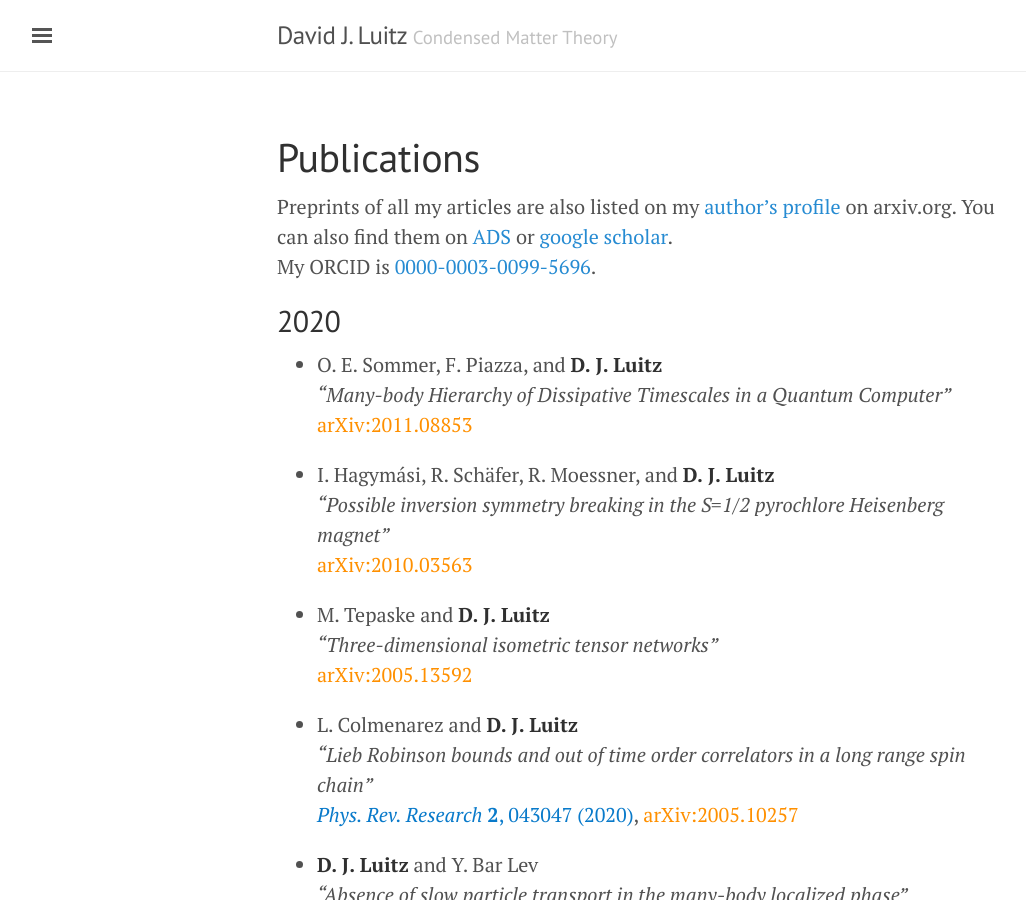
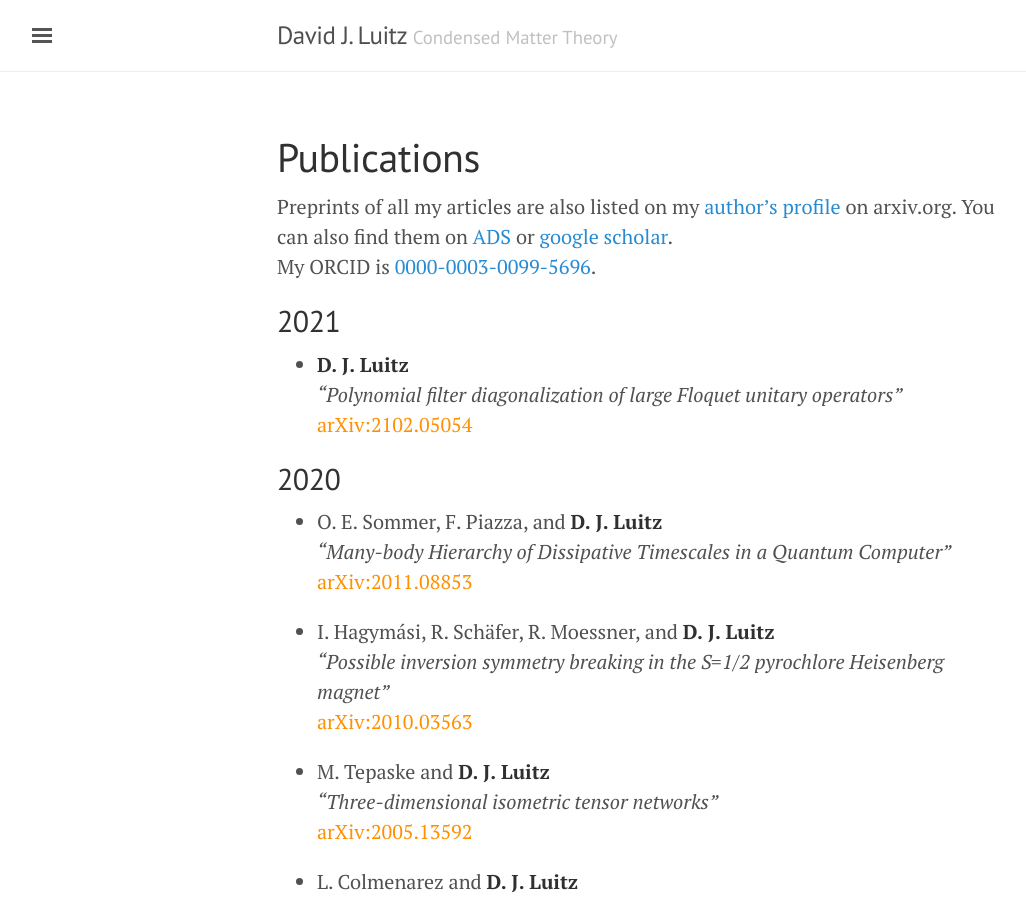
Before and after one commit to dluitz/dluitz.github.io, a Jekyll site: the page built from publications.md, in a window 1280 px wide and 900 px high. Shown: the whole window, without its empty margins (3-1029 px from the left). Built offline with Jekyll 4.4.1, drawn with Linux system fonts in a browser that asks for light colours.

Commit message:
[publist]

```diff
--- a/publications.md
+++ b/publications.md
@@ -5,6 +5,15 @@ title: Publications
 
 Preprints of all my articles are also listed on my [author's profile](http://arxiv.org/a/luitz_d_1) on arxiv.org. You can also find them on [ADS](https://ui.adsabs.harvard.edu/#search/q=%22Luitz%2C+David+J%22&sort=citation_count+desc) or [google scholar](https://scholar.google.com/citations?user=8CCqRZYAAAAJ&hl=en&oi=ao).
 My ORCID is [0000-0003-0099-5696](https://orcid.org/0000-0003-0099-5696).
+
+
+2021
+----
+
++ **D. J. Luitz**
+*"Polynomial filter diagonalization of large Floquet unitary operators"*
+[arXiv:2102.05054](https://arxiv.org/abs/2102.05054){:class='arxiv'}
+
 
 
 
```
